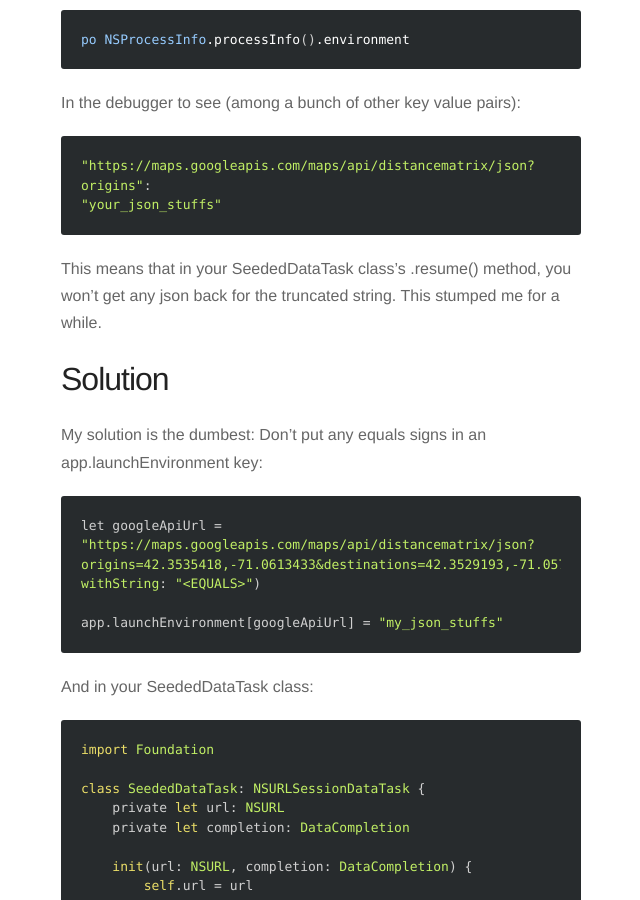
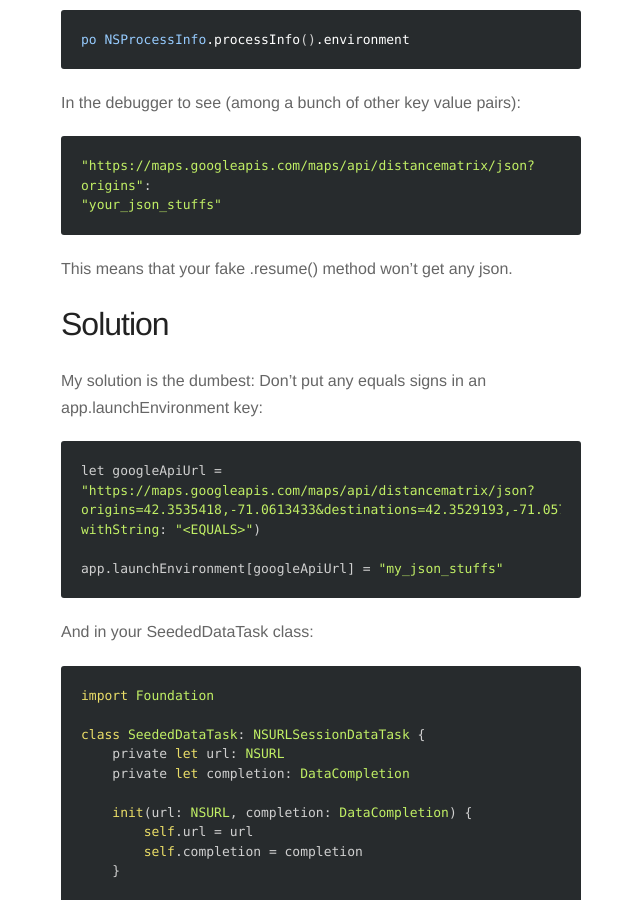
Before and after one commit to pachun/old.pachun.github.io, a Jekyll site: the page built from _posts/2016-04-15-addendum-to-ui-testing-with-stubbed-network-data.md, in a window 1280 px wide and 900 px high, scrolled down 658 px. Shown: the whole window, without its empty margins (319-959 px from the left). Built offline with Jekyll 4.4.1, drawn with Linux system fonts in a browser that asks for light colours; nearby versions of some CDN libraries; Markdown is read by kramdown in place of the engine named in the settings.

Commit message:
Update ui testing with stubbed network data addendum.

````diff
--- a/_posts/2016-04-15-addendum-to-ui-testing-with-stubbed-network-data.md
+++ b/_posts/2016-04-15-addendum-to-ui-testing-with-stubbed-network-data.md
@@ -30,8 +30,7 @@ In the debugger to see (among a bunch of other key value pairs):
 "your_json_stuffs"
 ```
 
-This means that in your SeededDataTask class's `.resume()` method, you won't
-get any json back for the truncated string. This stumped me for a while.
+This means that your fake `.resume()` method won't get any json.
 
 # Solution
 
````
